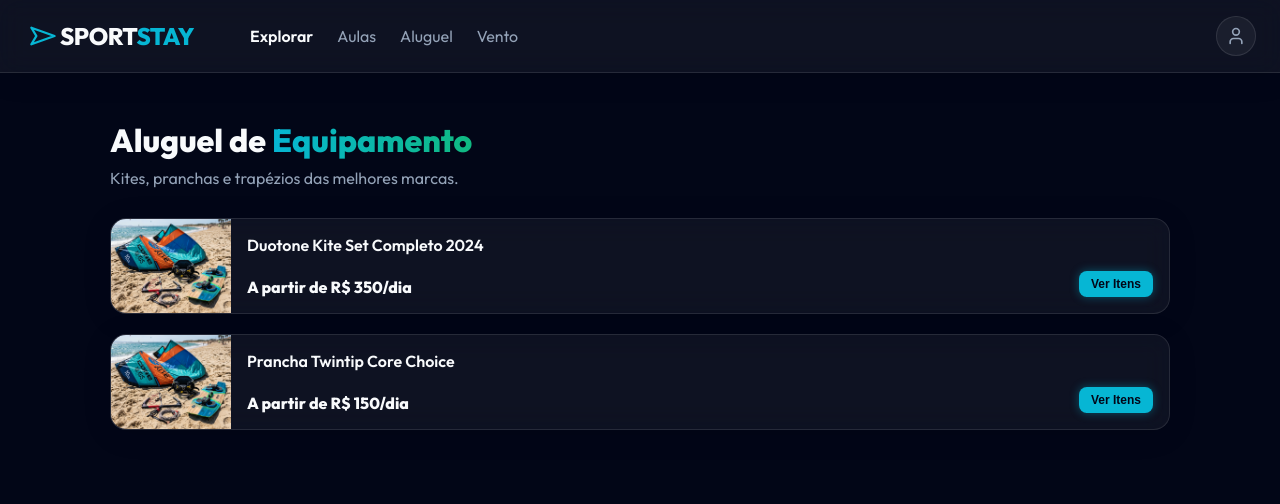
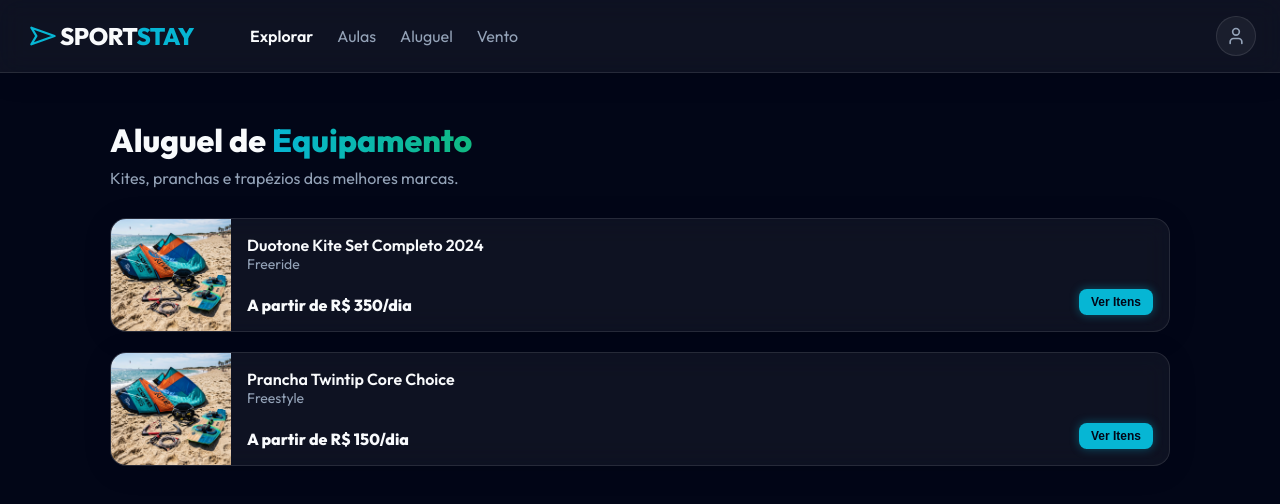
Before and after one commit to andreacalves04-ai/SportStay, a React (Vite) app in the folder frontend/: page /rentals in a window 1280 px wide. Shown: the top 504 px of the page. Built offline with nearby package versions, Linux system fonts and the light colour scheme.

Commit message:
chore: add nginx SPA config and adjust docker-compose mounts

```diff
--- a/frontend/src/pages/Rentals.tsx
+++ b/frontend/src/pages/Rentals.tsx
@@ -46,7 +46,7 @@
             <div style={{ padding: '16px', flex: 1, display: 'flex', flexDirection: 'column', justifyContent: 'space-between' }}>
               <div>
                 <h4 style={{ fontSize: '1rem', fontWeight: 600 }}>{rental.name}</h4>
-                <p style={{ color: 'var(--text-secondary)', fontSize: '0.875rem' }}>{rental.location}</p>
+                <p style={{ color: 'var(--text-secondary)', fontSize: '0.875rem' }}>{rental.type}</p>
               </div>
 
               <div style={{ display: 'flex', justifyContent: 'space-between', alignItems: 'flex-end', marginTop: '16px' }}>
```
Also changed, not shown: 2 other files (tests, documents, lock files or other folders).
